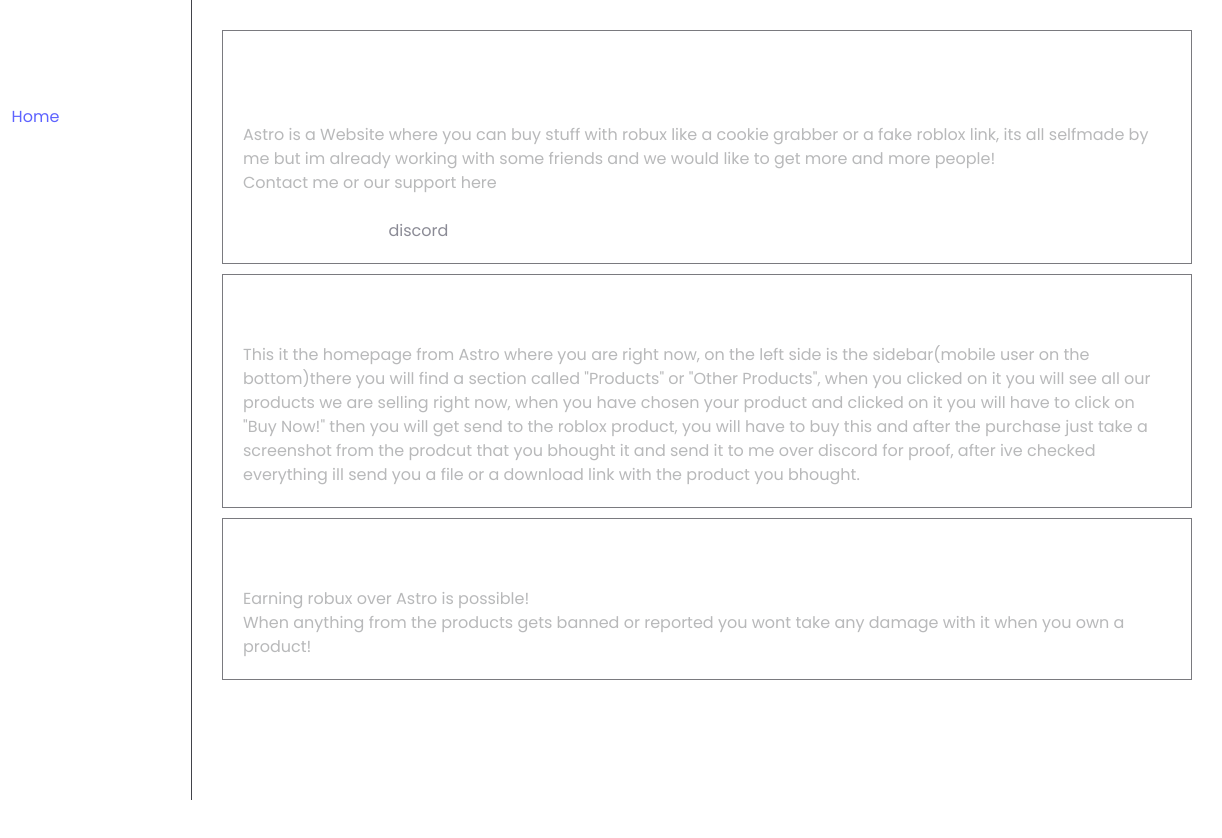
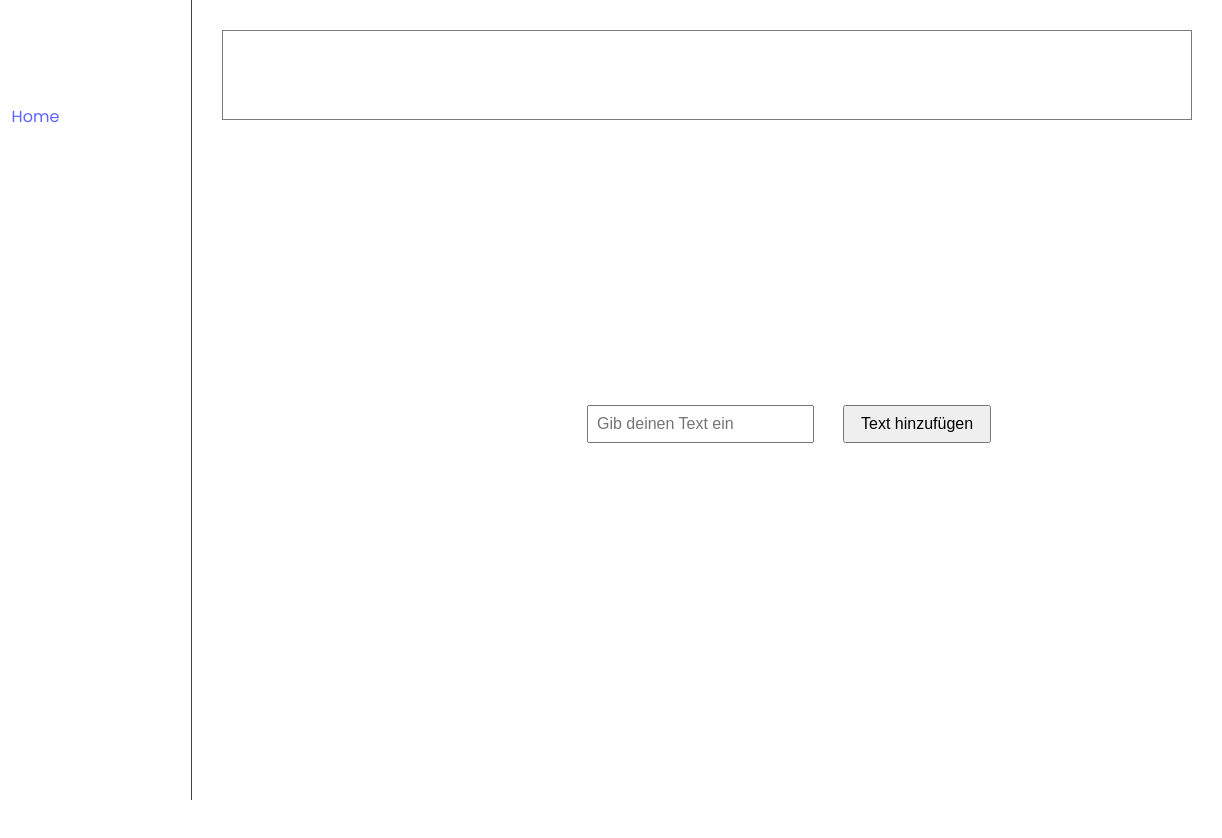
Before and after one commit to web-cg/tes1, a plain HTML site: page index.html in a window 1280 px wide. Shown: the full height of the page, 58-1280 px from the left. Before the commit the page ends 800 px from the top, so only its background shows below. Drawn offline with Linux system fonts and the light colour scheme.

Commit message:
Update index.html

```diff
--- a/index.html
+++ b/index.html
@@ -16,6 +16,8 @@
     <svg xmlns="http://www.w3.org/2000/svg" height="24px" viewBox="0 -960 960 960" width="24px"><path d="M480-280q-83 0-141.5-58.5T280-480q0-83 58.5-141.5T480-680q83 0 141.5 58.5T680-480q0 83-58.5 141.5T480-280ZM200-440H40v-80h160v80Zm720 0H760v-80h160v80ZM440-760v-160h80v160h-80Zm0 720v-160h80v160h-80ZM256-650l-101-97 57-59 96 100-52 56Zm492 496-97-101 53-55 101 97-57 59Zm-98-550 97-101 59 57-100 96-56-52ZM154-212l101-97 55 53-97 101-59-57Z"fill="#fff"/></svg>
   </button>
 -->
+
+
 
   <nav id="sidebar">
     <ul>
@@ -99,22 +101,19 @@
   </nav>
   <main>
     <div class="container">
-      <h2>About Astro</h2>
-      <li>Turn  on darkmode on the right site!!!</li>
-      <p>Astro is a Website where you can buy stuff with robux like a cookie grabber or a fake roblox link, its all selfmade by me but im already working with some friends and we would like to get more and more people!</p>
-      <p>Contact me or our support here</p>
-      <li>My Discord: dupitdown</li>
-      <li>Discord Server: <a class="downloadclr" href="https://discord.gg/f6ydRWZQ">discord</a><--click it to join Discord Server</li>
-    </div>
-    <div class="container">
-      <h2>Description</h2>
-      <p>This it the homepage from Astro where you are right now, on the left side is the sidebar(mobile user on the bottom)there you will find a section called "Products" or "Other Products", when you clicked on it you will see all our products we are selling right now, when you have chosen your product and clicked on it you will have to click on "Buy Now!" then you will get send to the roblox product, you will have to buy this and after the purchase just take a screenshot from the prodcut that you bhought it and send it to me over discord for proof, after ive checked everything ill send you a file or a download link with the product you bhought.</p>
-    </div>
-    <div class="container">
-      <h2>Other stuff</h2>
-      <p>Earning robux over Astro is possible!</p>
-      <p>When anything from the products gets banned or reported you wont take any damage with it when you own a product!</p>
+      <h2 class="textGosp">maja</h2>
+
     </div>
   </main>
+
+  <div>
+    <input class="cent" type="text" id="textInput" placeholder="Gib deinen Text ein">
+    <button class="centright" id="addButton">Text hinzufügen</button>
+  </div>
+  <!-- Container-Bereich, in den neue Elemente hinzugefügt werden -->
+  <div id="containerArea"></div>
+
+  <script src="app.js"></script>
+
 </body>
 </html>
```
